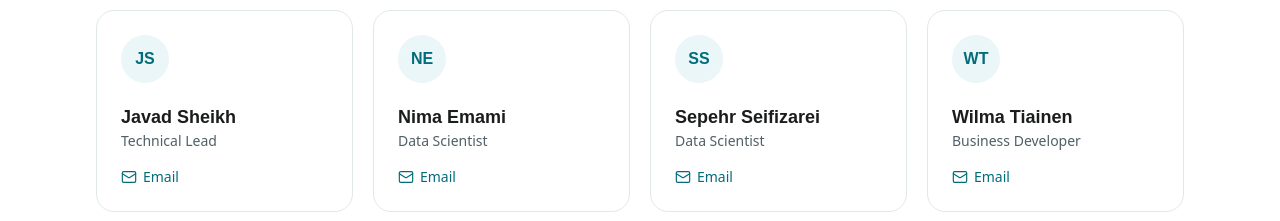
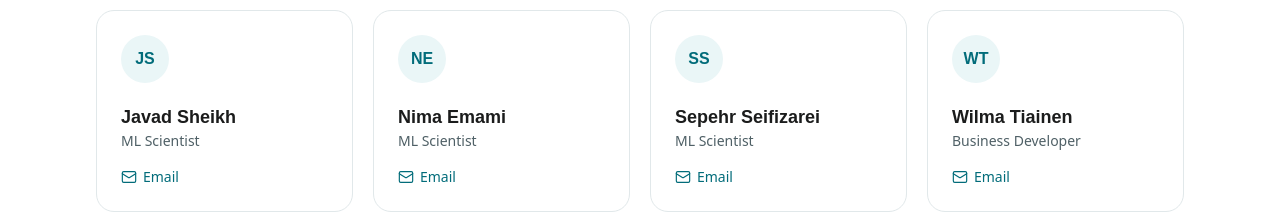
Before and after one commit to nimaema/GlaciaNav_web, a React (Vite) app: page / in a window 1280 px wide. Shown: the part 4500-4721 px from the top of the page. Built offline with nearby package versions, Linux system fonts and the light colour scheme.

Commit message:
Change roles of team members

```diff
--- a/src/content.ts
+++ b/src/content.ts
@@ -157,9 +157,9 @@ export const team = {
   headline: "The team",
   note: "A University of Turku spin-off.",
   members: [
-    { name: "Javad Sheikh", role: "Technical Lead", email: "javad.sheikh@glacianav.com" },
-    { name: "Nima Emami", role: "Data Scientist", email: "nima.emami@glacianav.com" },
-    { name: "Sepehr Seifizarei", role: "Data Scientist", email: "sepehr.seifizarei@glacianav.com" },
+    { name: "Javad Sheikh", role: "ML Scientist", email: "javad.sheikh@glacianav.com" },
+    { name: "Nima Emami", role: "ML Scientist", email: "nima.emami@glacianav.com" },
+    { name: "Sepehr Seifizarei", role: "ML Scientist", email: "sepehr.seifizarei@glacianav.com" },
     { name: "Wilma Tiainen", role: "Business Developer", email: "wilma.tiainen@glacianav.com" },
   ],
 };
```
